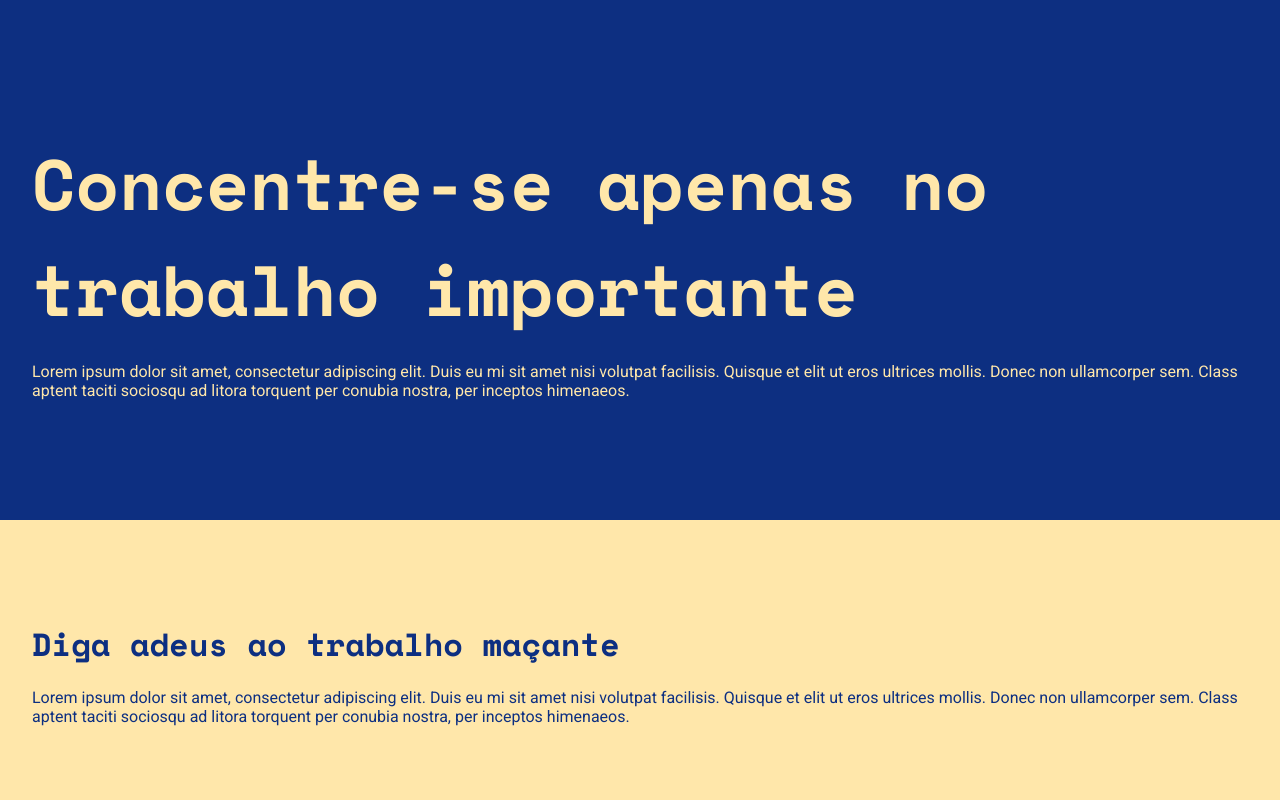
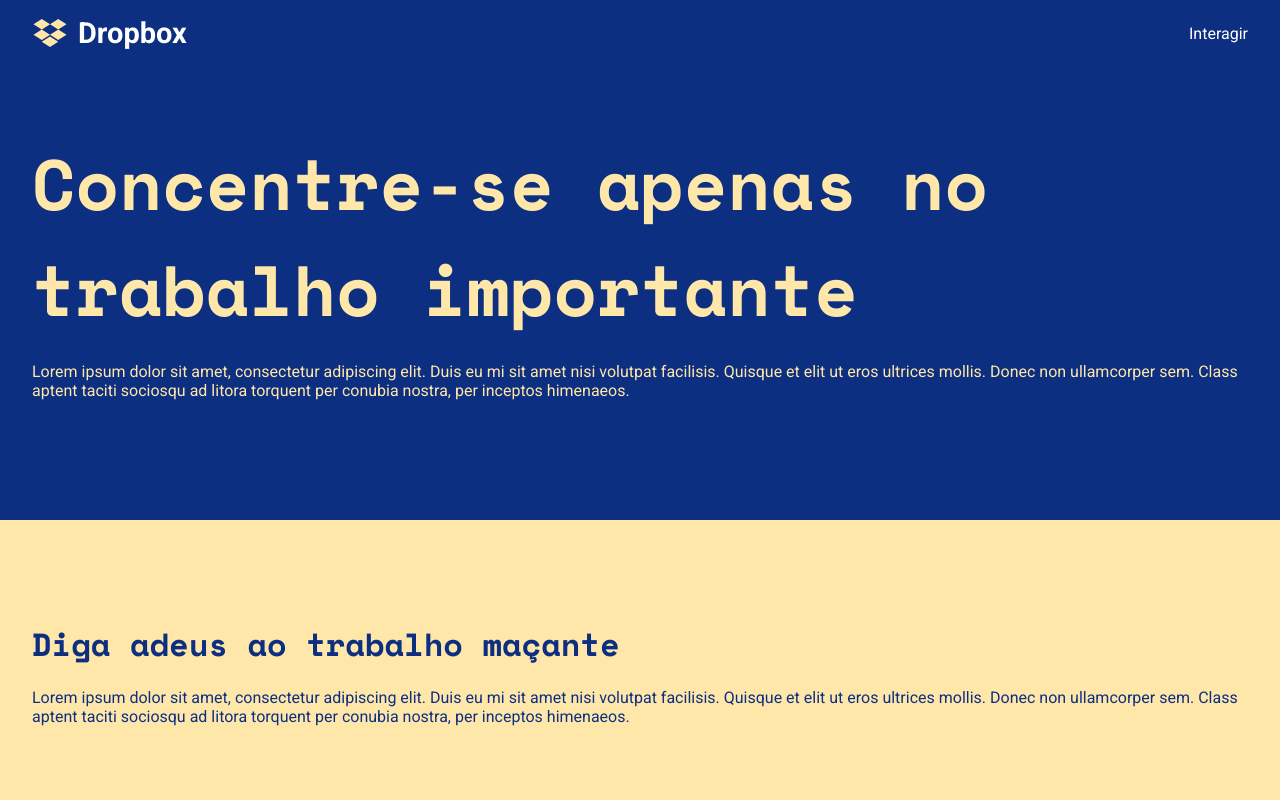
Before and after one commit to celiovjunior/dropbox-ui-clone, a React (Vite) app: page / in a window 1280 px wide. Shown: the top 800 px of the page. Built offline with nearby package versions, Linux system fonts and the light colour scheme.

Commit message:
dev: styling the header to change when passing by each section

```diff
--- a/src/components/Section/index.tsx
+++ b/src/components/Section/index.tsx
@@ -1,4 +1,4 @@
-import { Container, Content } from "./styles";
+import { Container, Content, HeaderWrapper, Header, DropboxLogo } from "./styles";
 
 interface Props {
   variant: 'blue'  | 'beige' | 'white' | 'black';
@@ -9,6 +9,15 @@
 export default function Section ({variant, title, description}: Props) {
   return (
     <Container className={variant}>
+      <HeaderWrapper>
+        <Header>
+          <h1>
+            <DropboxLogo />
+            <span>Dropbox</span>
+          </h1>
+          <button>Interagir</button>
+        </Header>
+      </HeaderWrapper>
       <Content>
         <h2>{title}</h2>
         <p>{description}</p>
--- a/src/components/Section/styles.ts
+++ b/src/components/Section/styles.ts
@@ -1,4 +1,5 @@
 import styled from "styled-components";
+import { FaDropbox } from 'react-icons/fa'
 
 export const Container = styled.div`
   --padding-top: 6.25rem;
@@ -41,6 +42,7 @@
   }
 
   background-color: var(--bg-color);
+  position: relative;
 `
 
 export const Content = styled.div`
@@ -65,3 +67,59 @@
   padding: var(--padding-top) 2rem var(--padding-bottom);
 
 `
+export const HeaderWrapper = styled.div`
+  position: absolute;
+  top: 0;
+  left: 0;
+  right: 0;
+  bottom: 0;
+
+  clip: rect(auto, auto, auto, auto);
+
+`;
+
+export const Header = styled.div`
+  z-index: 3;
+  background: var(--bg-color );
+  display: flex;
+  justify-content: space-between;
+  max-width: 1440px;
+  margin: 0 auto;
+  padding: 1rem 2rem;
+
+  > h1 {
+    display: flex;
+    align-items: center;
+
+    > span {
+      color: var(--text-color);
+      margin-left: 10px;
+      font-size: 29px;
+    }
+  }
+
+  > button {
+    color: var(--text-color);
+    background: none;
+    border: none;
+    outline: none;
+    font-size: 16px;
+    cursor: pointer;
+
+    &:hover, &:focus {
+      text-decoration: underline;
+    }
+  }
+
+  position: fixed;
+  top: 0;
+  left: 0;
+  right: 0;
+
+`;
+
+export const DropboxLogo = styled(FaDropbox)`
+ width: 36px;
+ height: 32px;
+ fill: var(--logo-color);
+`;
```
